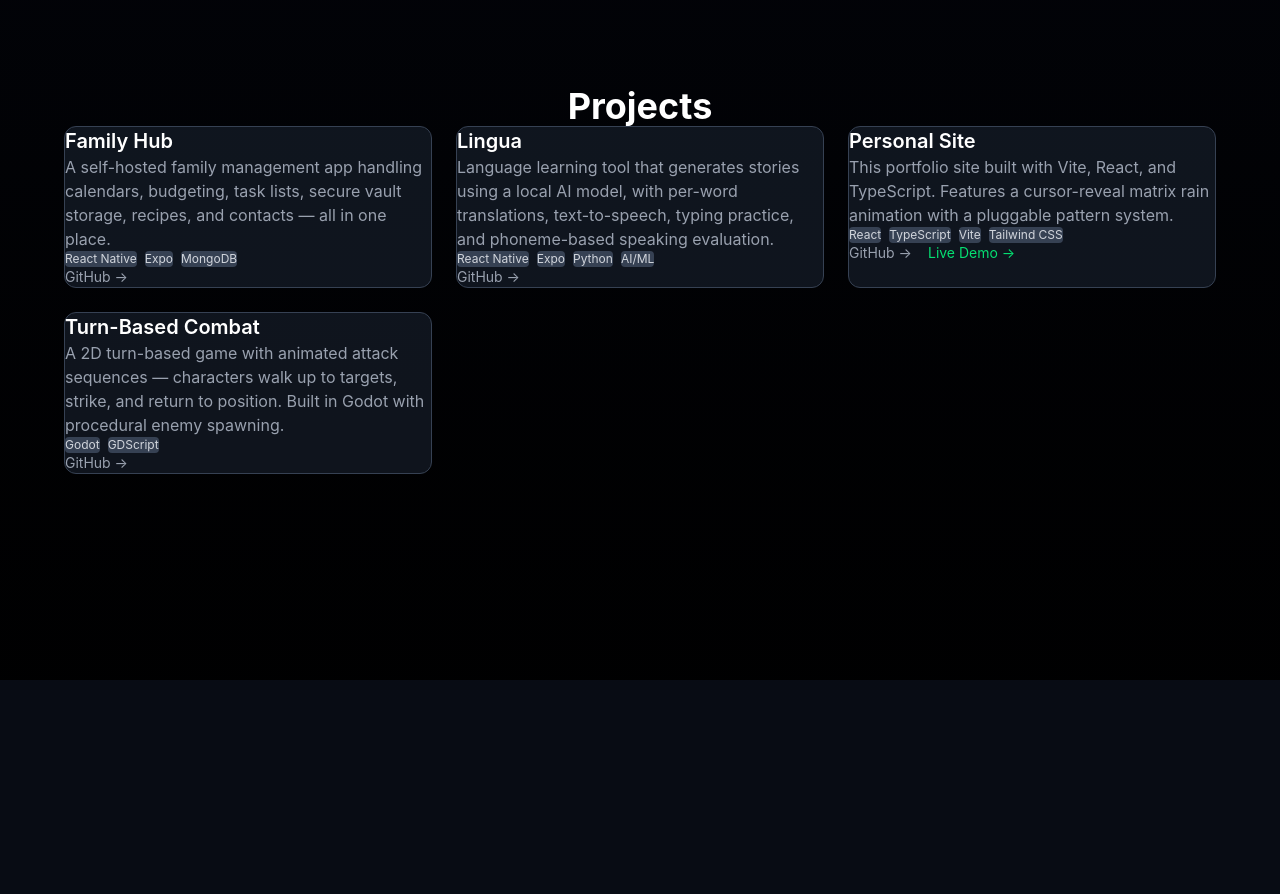
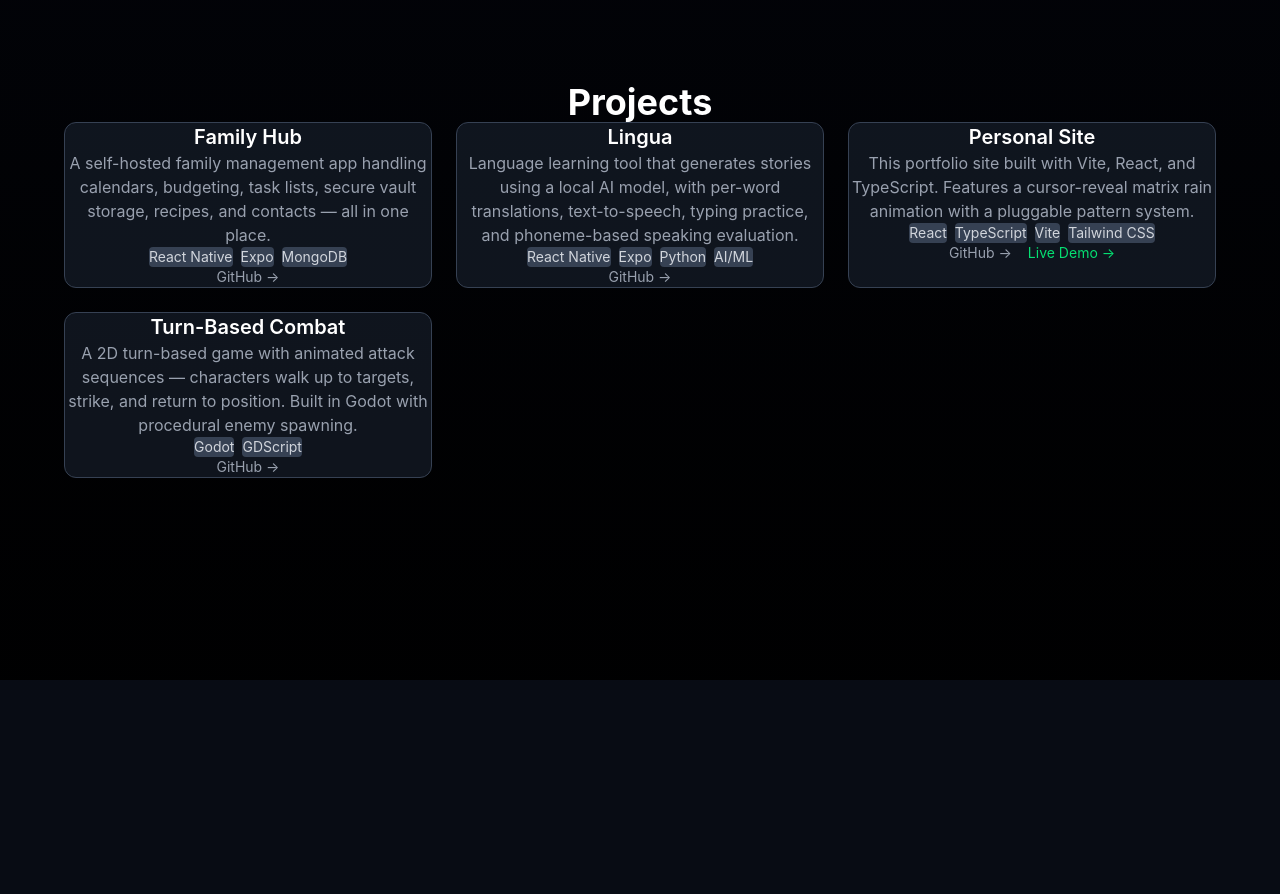
Before and after one commit to nhofs/personal-site, a React (Vite) app: page / in a window 1280 px wide. Shown: the part 1720-2614 px from the top of the page. Built offline with nearby package versions, Linux system fonts and the light colour scheme; no server answers.

Commit message:
Add inner padding and center-align project cards

```diff
--- a/src/components/Projects/Projects.tsx
+++ b/src/components/Projects/Projects.tsx
@@ -40,20 +40,20 @@ const projects: Project[] = [
 
 function ProjectCard({ project }: { project: Project }) {
   return (
-    <div className="p-6 bg-gray-800/50 border border-gray-700 rounded-xl hover:border-green-500/50 transition-colors">
-      <h3 className="text-xl font-semibold text-white mb-2">{project.title}</h3>
-      <p className="text-gray-400 mb-4">{project.description}</p>
-      <div className="flex flex-wrap gap-2 mb-4">
+    <div className="p-8 bg-gray-800/50 border border-gray-700 rounded-xl hover:border-green-500/50 transition-colors text-center">
+      <h3 className="text-xl font-semibold text-white mb-3">{project.title}</h3>
+      <p className="text-gray-400 mb-5">{project.description}</p>
+      <div className="flex flex-wrap justify-center gap-2 mb-5">
         {project.technologies.map((tech) => (
           <span
             key={tech}
-            className="px-2 py-1 text-xs bg-gray-700 rounded text-gray-300"
+            className="px-3 py-1.5 text-sm bg-gray-700 rounded text-gray-300"
           >
             {tech}
           </span>
         ))}
       </div>
-      <div className="flex gap-4">
+      <div className="flex justify-center gap-4">
         <a
           href={project.githubUrl}
           target="_blank"
```
